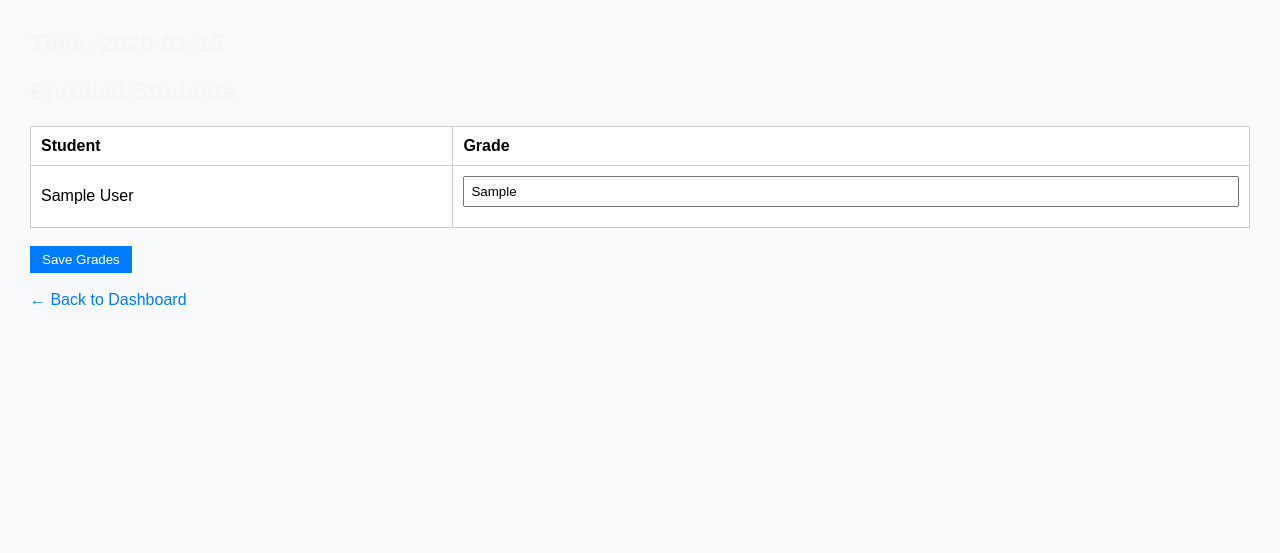
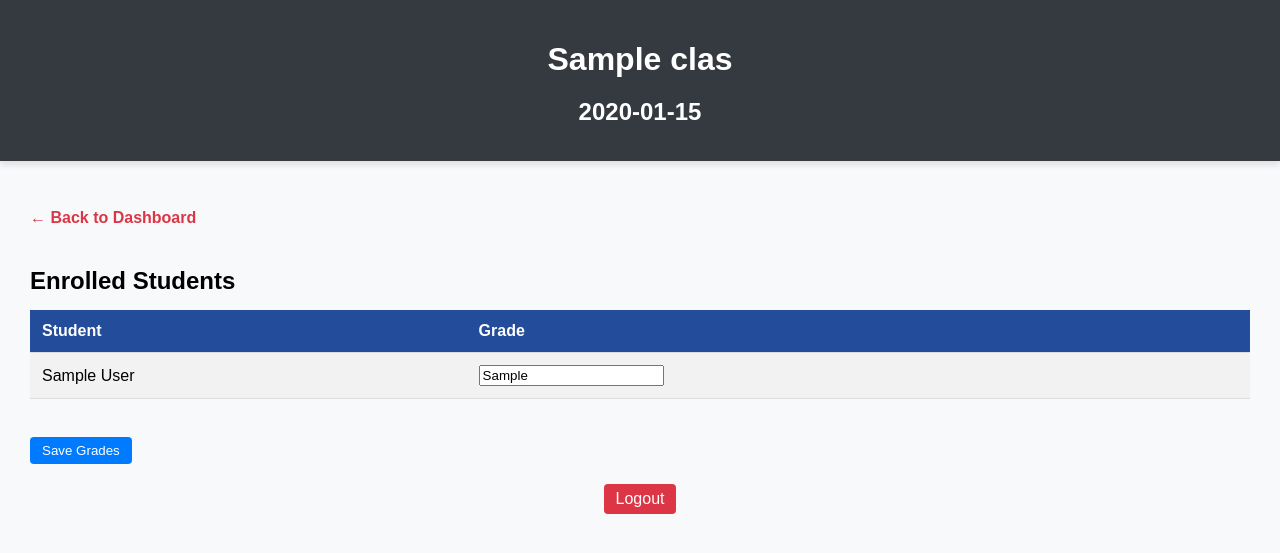
Before and after one commit to 3dwaffles512/CSE108-Lab08, a Flask app: page /teacher/course/1 in a window 1280 px wide. Shown: the top 553 px of the page. Run offline with Flask 3, Linux system fonts and the light colour scheme; a user stored in the database is signed in; tables that the repository leaves empty hold one stand-in row (values such as "Sample post").

Commit message:
teacher_course_detail.html
For the css

```diff
--- a/templates/teacher_course_detail.html
+++ b/templates/teacher_course_detail.html
@@ -1,16 +1,20 @@
 <!DOCTYPE html>
-<html>
+<html lang="en">
 <head>
-    <title>{{ course.name }} - Student Grades</title>
-    <link rel="stylesheet" href="{{ url_for('static', filename='adminstyle.css') }}">
+    <title>{{ course.title }} - Student Grades</title>
+    <link rel="stylesheet" href="{{ url_for('static', filename='teacher.css') }}">
 </head>
 <body>
-    <h1>{{ course.name }}</h1>
-    <h2>Time: {{ course.time }}</h2>
+    <header class = "dashboard-header">
+        <h1>{{ course.title }}</h1>
+        <h2>{{ course.time }}</h2>
+    </header>
+
+    <br><a href="{{ url_for('teacher_dashboard') }}" class="back-link">← Back to Dashboard</a>
 
     <h2>Enrolled Students</h2>
     <form method="POST">
-        <table border="1" cellpadding="8" cellspacing="0" style="border-color: #ccc;">
+        <table>
             <tr>
                 <th>Student</th>
                 <th>Grade</th>
@@ -28,6 +32,10 @@
         <input type="submit" value="Save Grades">
     </form>
 
-    <br><a href="{{ url_for('teacher_dashboard') }}">← Back to Dashboard</a>
+
+    <div class="logout-container">
+        <a href="{{ url_for('logout') }}" class="logout">Logout</a>
+    </div>
+
 </body>
 </html>
```
